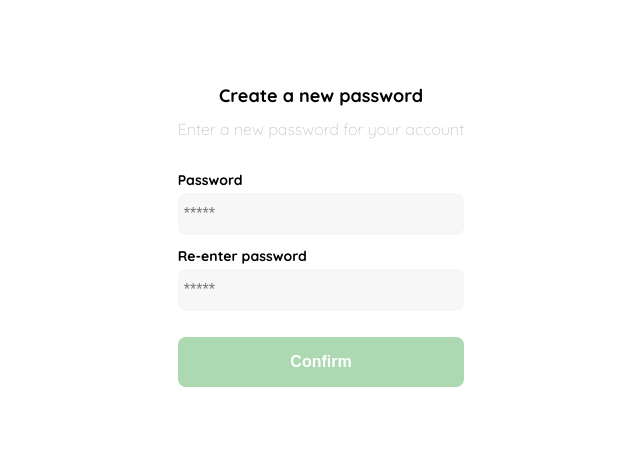
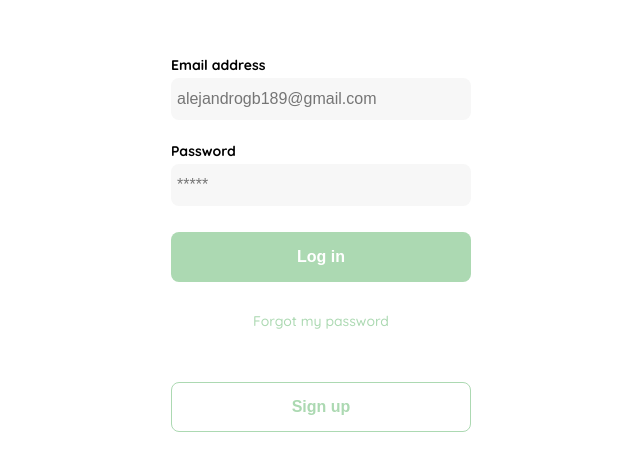
Before and after one commit to clusterfield/Maquetaci-n-Tienda, a plain HTML site: page parte 1/login.html in a window 1280 px wide. Shown: the part 156-626 px from the top of the page, without its empty margins (319-959 px from the left). Drawn offline with Linux system fonts and the light colour scheme.

Commit message:
Se agregó pantalla de login

```diff
--- a/parte 1/login.html
+++ b/parte 1/login.html
@@ -55,24 +55,17 @@
             justify-self: center; /*para centrar en el grid*/
             display: none; /*Para que no aparezca en versión Desktop*/
         }
-        .title{
-            font-size: var(--lg);
-            margin-bottom: 12px;
-            text-align: center;
-        }
-        .subtitle{
-            color: var(--very-light-pink);
-            font-size: var(--md);
-            font-weight: 300;
-            margin-top: 0;
-            margin-bottom: 32px;
-            text-align: center;
-
-        }
         .form{
             /*Colocamos lo que contiene .form uno encima de otro*/
             display:flex;
             flex-direction: column;
+        }
+        .form a{
+            color: var(--hospital-green);
+            font-size: var(--sm);
+            text-align: center;
+            text-decoration:none;
+            margin-bottom: 52px;
         }
         .label{
             font-size: var(--sm);
@@ -88,20 +81,37 @@
             padding: 6px;
             margin-bottom: 12px;
         }
+        .input-email{
+            margin-bottom: 22px;
+        }
         .primary-button{
             background-color: var(--hospital-green);
             border-radius: 8px;
             border: none;
             color: var(--white);
+            width: 300px; /*Garantizamos que sea de tamaño completo*/
+            cursor: pointer;
+            font-size: var(--md);
+            font-weight: bold;
+            height: 50px;
+        }
+
+        .login-button{
+            margin-top: 14px;
+            margin-bottom: 30px;
+        }
+        .secondary-button{
+            /*En la versión mobile este botón está muy abajo, pero en la versión Desktop está pegado*/
+
+            background-color: var(--white);
+            border-radius: 8px;
+            border: 1px solid var(--hospital-green);
+            color: var(--hospital-green);
             width: 100%; /*Garantizamos que sea de tamaño completo*/
             cursor: pointer;
             font-size: var(--md);
             font-weight: bold;
             height: 50px;
-        }
-        .login-button{
-            margin-top: 14px;
-            margin-bottom: 30px;
         }
         @media(max-width: 640px){ /* Este es un media Query, Ver en Notion*/
             /*Se usó un Max-width porque todas las medidas usadas hasta ahora
@@ -109,28 +119,35 @@
             .logo{
                 display: block;
             }
+            .secondary-button{
+                margin-top: 65px;
+
+            }
         }
+
     </style>
 
 </head>
 
 <body>
+
     <div class="login">
         <div class="form-container">
             <img src="./logos/logo_yard_sale.svg" alt="logo" Class="logo">
 
-            <h1 class="title"> Create a new password </h1>
-            <p class="subtitle">Enter a new password for your account</p>
 
             <form action="" class="form">
-                <label for="password" class="label">Password</label>
+                <label for="email" class="label">Email address</label>
+                <input type="email" id="email" placeholder="alejandrogb189@gmail.com" class="input input-email">
+
+                <label for="new-password" class="label">Password</label>
                 <input type="password" id="password" placeholder="*****" class="input input-password">
 
-                <label for="new-password" class="label">Re-enter password</label>
-                <input type="password" id="new-password" placeholder="*****" class="input input-password">
+                <input type="submit" value="Log in" class="primary-button login-button">
 
-                <input type="submit" value="Confirm" class="primary-button login-button">
+                <a href="/">Forgot my password</a>
             </form>
+            <button class="secondary-button signup-button" id="button2">Sign up</button>
 
         </div>
     </div>
```
